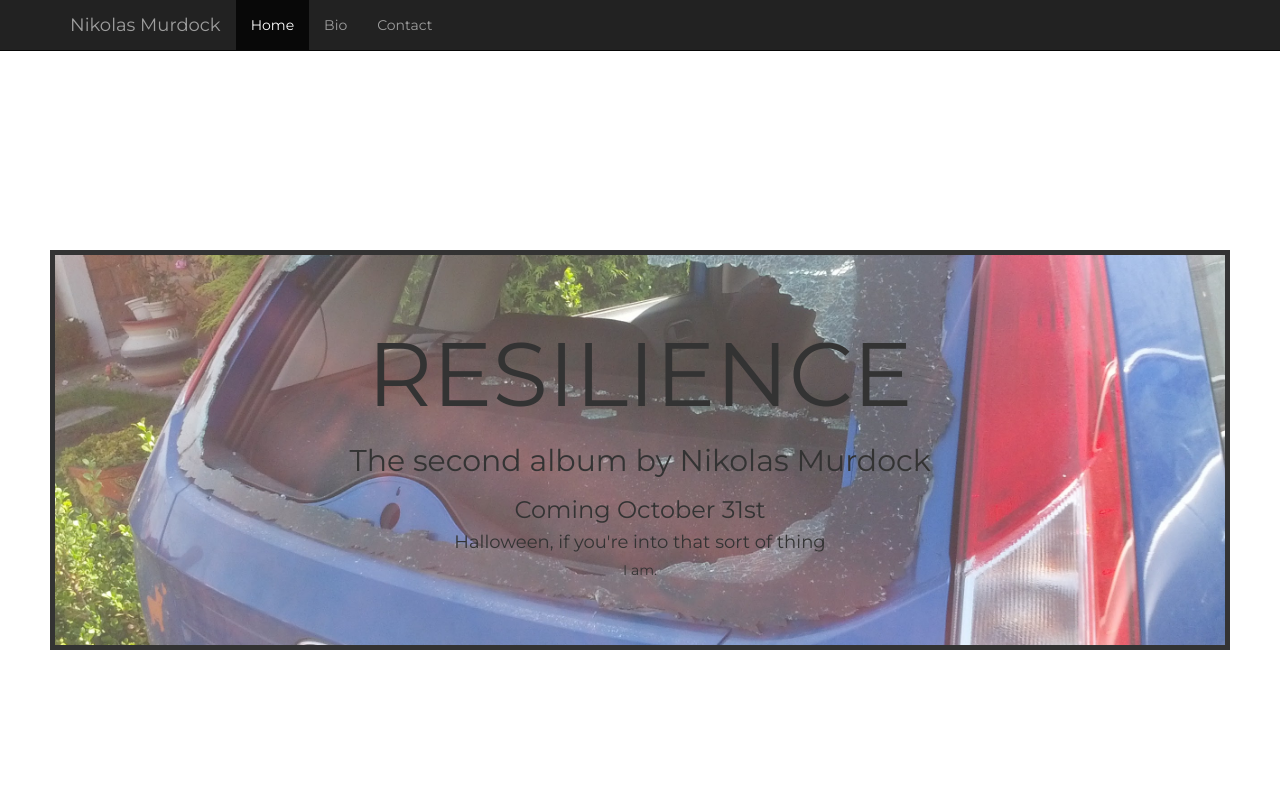
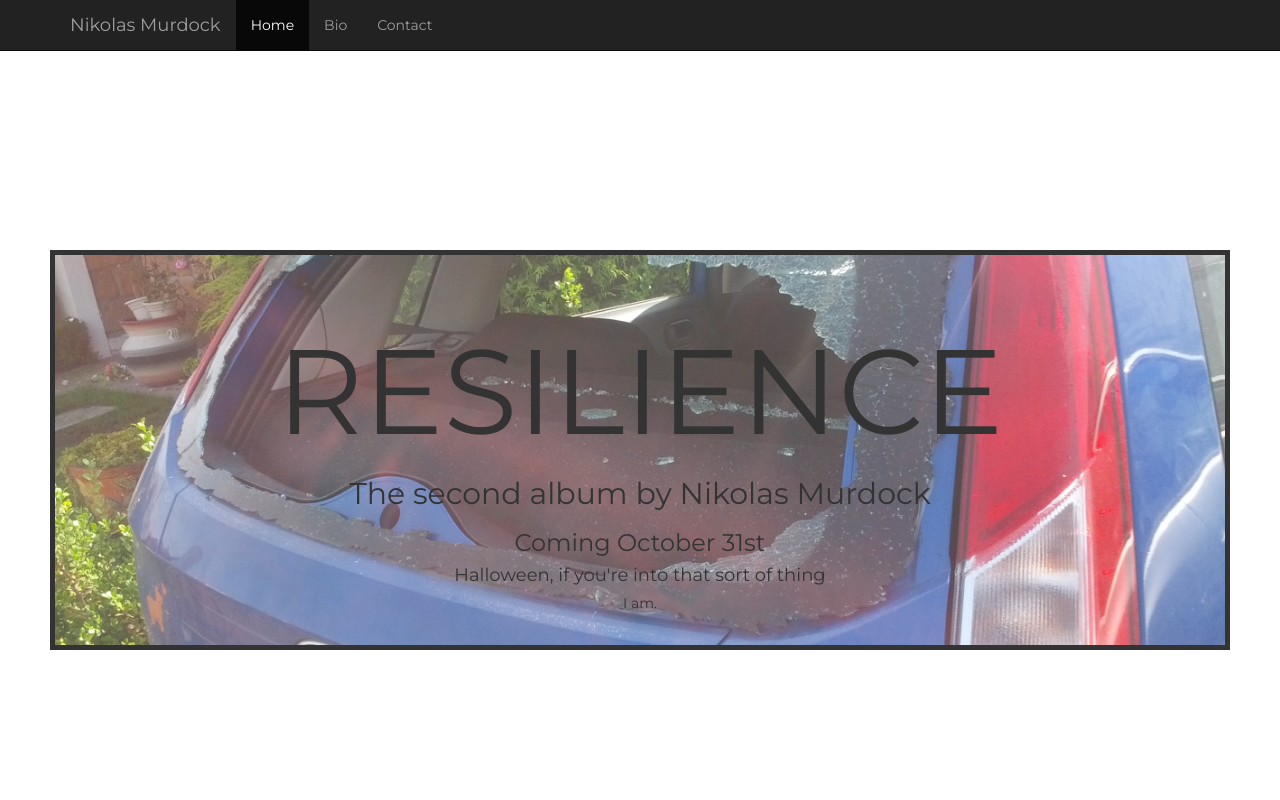
Before and after one commit to hebertomoreno/nikolasmurdock, a plain HTML site: page index.html in a window 1280 px wide. Shown: the top 800 px of the page. Drawn offline with nearby package versions, Linux system fonts and the light colour scheme; files that its build step writes are made by us from their sources.

Commit message:
Changed the h1 style from px to vh

```diff
--- a/scss/style.scss
+++ b/scss/style.scss
@@ -37,7 +37,7 @@ body {
 	@include marq;
 	@include resilienceBGImage1;
 	h1 {
-		font-size: 90px;
+		font-size: 15vh;
 	}
 }
 .carMarq {
```
